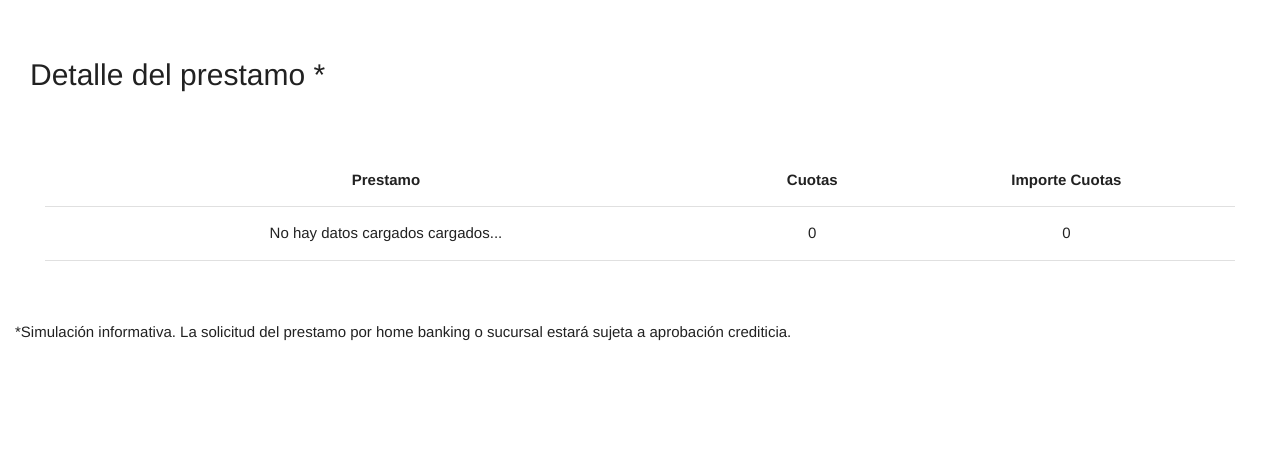
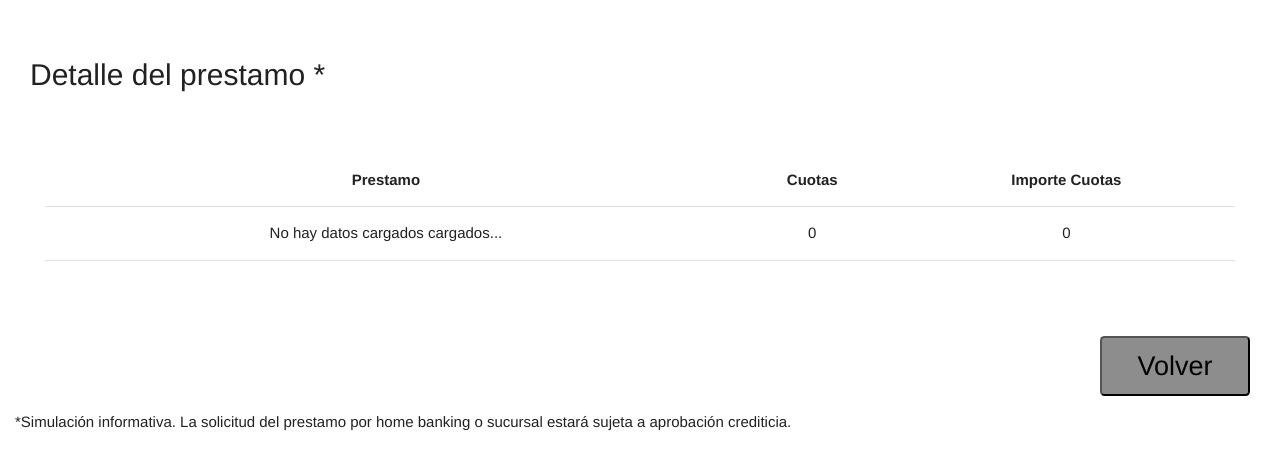
Before and after one commit to MatiasCoronel1312/OperadoresAvanzadosJS, a plain HTML site: page assets/pages/detalles.html in a window 1280 px wide. Shown: the part 186-656 px from the top of the page. Drawn offline with nearby package versions, Linux system fonts and the light colour scheme.

Commit message:
aregue un boton en Detalles para poder volveral index

```diff
--- a/assets/pages/detalles.html
+++ b/assets/pages/detalles.html
@@ -46,6 +46,7 @@
 
     </main>
     <footer>
+        <div class="right-align"><button class="boton "><a class="black-text" href="./../../index.html">Volver</a></button></div>
         <p>*Simulación informativa. La solicitud del prestamo por home banking o sucursal estará sujeta a aprobación crediticia.</p>
     </footer>
 
```
